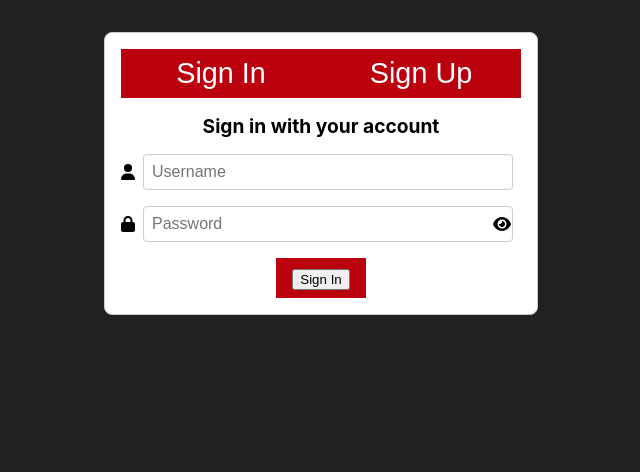
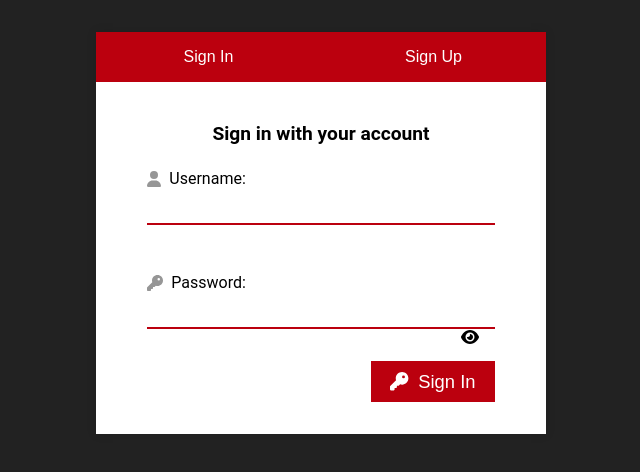
Before and after one commit to evanrich2404/atlas-cinema-guru, a React (Create React App) app: page / in a window 1280 px wide. Shown: the top 472 px of the page, without its empty margins (319-959 px from the left). Built offline with nearby package versions, Linux system fonts and the light colour scheme.

Commit message:
Fixed a bunch of the CSS and general looks of things. Mostly for the Authentication Card to look accurate

```diff
--- a/src/App.css
+++ b/src/App.css
@@ -1,5 +1,6 @@
 body {
   background-color: #222222;
+  font-family: 'Roboto', sans-serif;
 }
 
 .App {
--- a/src/routes/auth/Login.js
+++ b/src/routes/auth/Login.js
@@ -1,7 +1,7 @@
 import React, { useState } from 'react';
 import './auth.css';
 import { FontAwesomeIcon } from '@fortawesome/react-fontawesome';
-import { faUser, faLock, faEye, faEyeSlash } from '@fortawesome/free-solid-svg-icons';
+import { faUser, faKey, faEye, faEyeSlash } from '@fortawesome/free-solid-svg-icons';
 
 const Login = ({ username, password, setUsername, setPassword }) => {
   const [showPassword, setShowPassword] = useState(false);
@@ -9,22 +9,29 @@ const Login = ({ username, password, setUsername, setPassword }) => {
   return (
     <div className='auth-form'>
       <label>Sign in with your account</label>
+      <div className='input-wrapper'>
+        <div className='input-header'>
+          <FontAwesomeIcon icon={faUser} className='icon' />
+          <p>Username:</p>
+        </div>
         <div className='input-group'>
-        <FontAwesomeIcon icon={faUser} className='icon' />
           <input
             type='text'
             value={username}
             onChange={(e) => setUsername(e.target.value)}
-          placeholder='Username'
           />
         </div>
+      </div>
+      <div className='input-wrapper'>
+        <div className='input-header'>
+          <FontAwesomeIcon icon={faKey} className='icon' />
+          <p>Password:</p>
+        </div>
         <div className='input-group show-password'>
-        <FontAwesomeIcon icon={faLock} className='icon' />
           <input
             type={showPassword ? 'text' : 'password'}
             value={password}
             onChange={(e) => setPassword(e.target.value)}
-          placeholder='Password'
           />
           <FontAwesomeIcon
             icon={showPassword ? faEyeSlash : faEye}
@@ -34,8 +41,11 @@ const Login = ({ username, password, setUsername, setPassword }) => {
             onMouseLeave={() => setShowPassword(false)}
           />
         </div>
+      </div>
       <div className='submit-button'>
-        <button type='submit'>Sign In</button>
+        <button type='submit'>
+          <FontAwesomeIcon icon={faKey} className='icon' /> Sign In
+          </button>
       </div>
     </div>
   );
--- a/src/routes/auth/Register.js
+++ b/src/routes/auth/Register.js
@@ -1,7 +1,7 @@
 import React, { useState } from 'react';
 import './auth.css';
 import { FontAwesomeIcon } from '@fortawesome/react-fontawesome';
-import { faUser, faLock, faEye, faEyeSlash } from '@fortawesome/free-solid-svg-icons';
+import { faUser, faEye, faEyeSlash, faKey } from '@fortawesome/free-solid-svg-icons';
 
 const Register = ({ username, password, setUsername, setPassword }) => {
   const [showPassword, setShowPassword] = useState(false);
@@ -9,22 +9,29 @@ const Register = ({ username, password, setUsername, setPassword }) => {
   return (
     <div className='auth-form'>
       <label>Create a new account</label>
+      <div className='input-wrapper'>
+        <div className='input-header'>
+          <FontAwesomeIcon icon={faUser} className='icon' />
+          <p>Username:</p>
+        </div>
         <div className='input-group'>
-        <FontAwesomeIcon icon={faUser} className='icon' />
           <input
             type='text'
             value={username}
             onChange={(e) => setUsername(e.target.value)}
-          placeholder='Username'
           />
         </div>
+      </div>
+      <div className='input-wrapper'>
+        <div className='input-header'>
+          <FontAwesomeIcon icon={faKey} className='icon' />
+          <p>Password:</p>
+        </div>
         <div className='input-group show-password'>
-        <FontAwesomeIcon icon={faLock} className='icon' />
           <input
             type={showPassword ? 'text' : 'password'}
             value={password}
             onChange={(e) => setPassword(e.target.value)}
-          placeholder='Password'
           />
           <FontAwesomeIcon
             icon={showPassword ? faEyeSlash : faEye}
@@ -34,8 +41,11 @@ const Register = ({ username, password, setUsername, setPassword }) => {
             onMouseLeave={() => setShowPassword(false)}
           />
         </div>
+      </div>
       <div className='submit-button'>
-        <button type='submit'>Sign Up</button>
+        <button type='submit'>
+          <FontAwesomeIcon icon={faKey} className='icon' /> Sign Up
+          </button>
       </div>
     </div>
   );
--- a/src/routes/auth/auth.css
+++ b/src/routes/auth/auth.css
@@ -17,29 +17,27 @@
 .sign-in-button, .sign-up-button {
     background-color: #BB000E;
     color: white;
-    font-size: 1.8rem;
-    padding: 0.5rem 1rem;
+    font-size: 1rem;
+    padding: 1rem;
     border: none;
     width: 50%;
     text-align: center;
+    transition: background-color 0.3s ease;
 }
 
 .sign-in-button:hover, .sign-up-button:hover {
-    background-color: #ff6666;
+    background-color: #d4000e;
     cursor: pointer;
 }
 
 .sign-in-button:active, .sign-up-button:active {
-    background-color: #ff3333;
+    background-color: #a50202;
 }
 
 /* Authentication Card */
 .auth-container {
-    max-width: 400px;
+    max-width: 450px;
     margin: 2rem auto;
-    padding: 1rem;
-    border: 1px solid #ccc;
-    border-radius: 8px;
     box-shadow: 0 0 10px rgba(0, 0, 0, 0.1);
     background-color: white;
 }
@@ -47,39 +45,52 @@
 .auth-buttons {
     display: flex;
     justify-content: center;
-    margin-bottom: 1rem;
 }
 
 .auth-form {
     display: flex;
     flex-direction: column;
     align-items: center;
+    padding: 2rem;
 }
 
 .auth-form label {
-    margin-bottom: 1rem;
+    margin: 0.5rem;
     font-size: 1.2rem;
     font-weight: bold;
 }
 
-.input-group {
+.input-wrapper {
+    width: 90%;
+    margin-bottom: 2rem;
+}
+
+.input-header {
     display: flex;
     align-items: center;
-    margin-bottom: 1rem;
+    font-size: 1rem;
+}
+
+.input-header .icon {
+    margin-right: 0.5rem;
+    color: rgb(150, 150, 150);
+}
+
+.input-group {
     width: 100%;
 }
 
 .input-group input {
-    width: 100%;
-    padding: 0.5rem;
-    font-size: 1rem;
-    border: 1px solid #ccc;
-    border-radius: 4px;
-    margin-right: 0.5rem;
+    width: 99%;
+    border: none;
+    border-bottom: 2px solid #BB000E;
+    background-color: transparent;
+    color: #222222;
+    outline: none;
 }
 
-.input-group .icon {
-    margin-right: 0.5rem;
+.input-group input:focus {
+    border-bottom: 2px solid #ff3333;
 }
 
 .show-password {
@@ -88,16 +99,24 @@
 
 .show-password .toggle {
     position: absolute;
-    right: 10px;
+    right: 1rem;
     cursor: pointer;
 }
 
 .submit-button {
+    display: flex;
+    justify-content: flex-end;
+    width: 90%;
+}
+
+.submit-button button {
+    display: flex;
+    align-items: center;
     background-color: #BB000E;
-    color: #BB000E;
-    padding: 0.5rem 1rem;
+    color: #ffffff;
+    padding: 0.6rem 1.2rem;
     border: none;
-    font-size: 1.18rem;
+    font-size: 1.15rem;
     transition: background-color 0.3s ease;
 }
 
@@ -105,3 +124,7 @@
     background-color: #ff3333;
     cursor: pointer;
 }
+
+.submit-button .icon {
+    margin-right: 0.6rem;
+}
```
Lines whose indentation alone changed are shown as unchanged.
